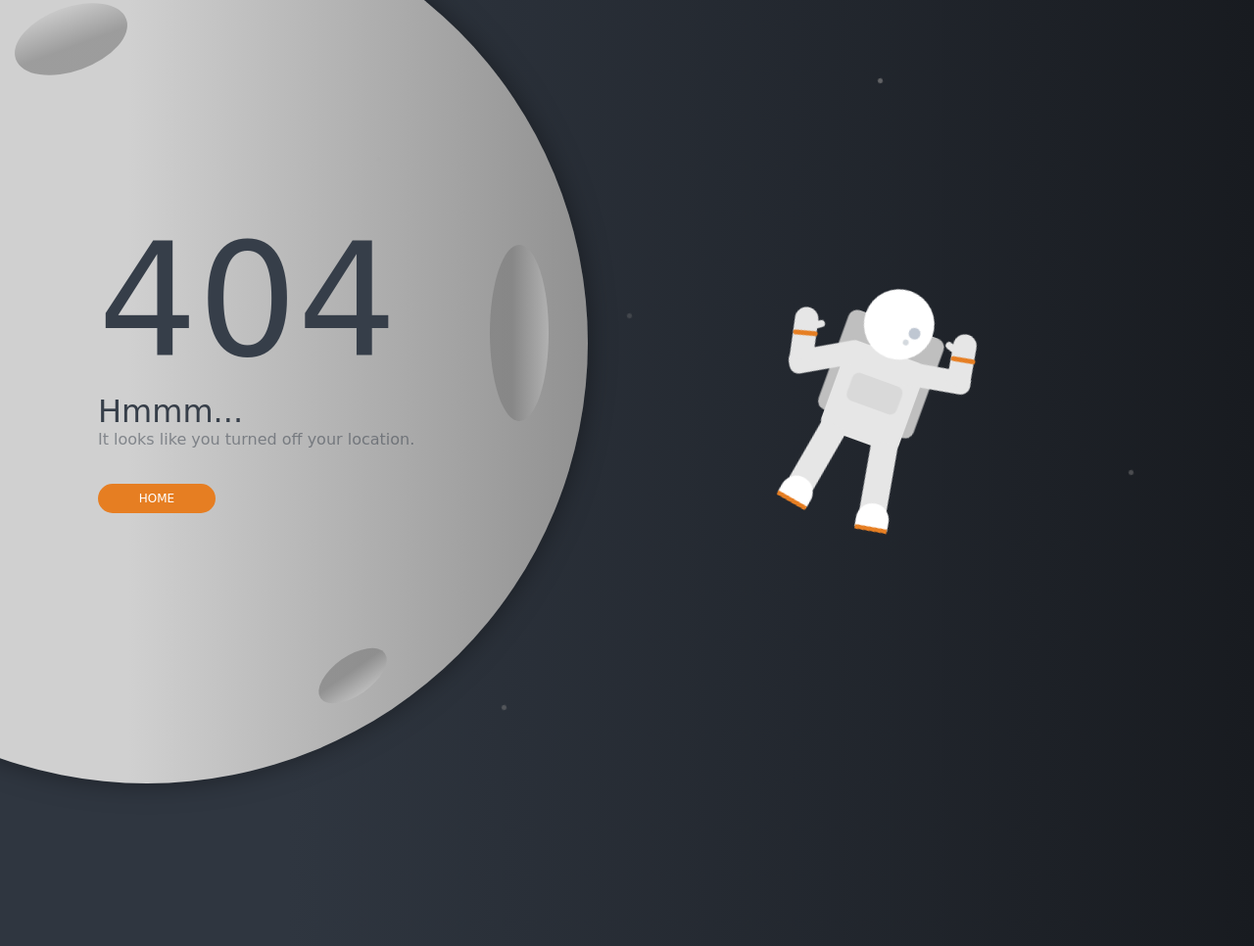
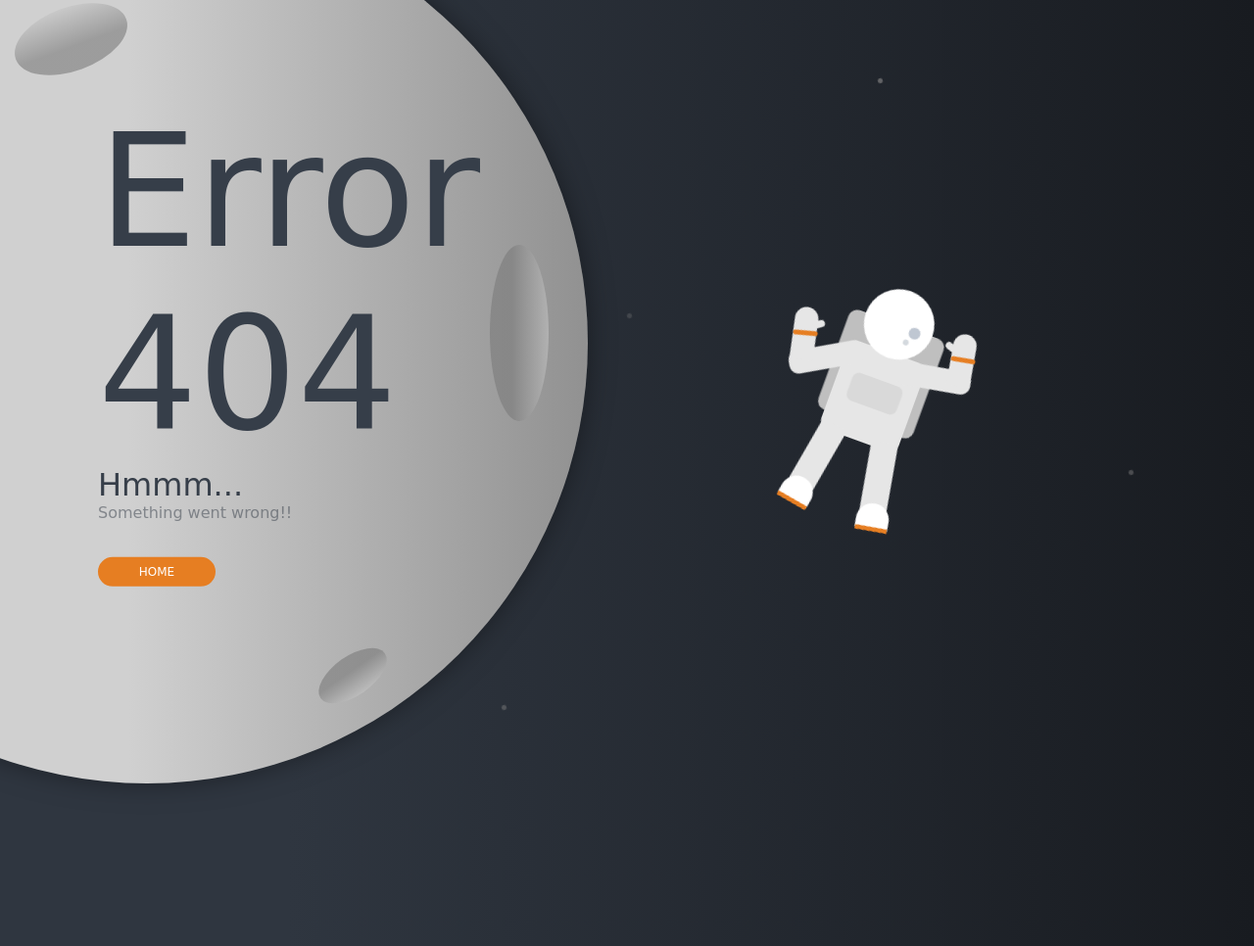
Before and after one commit to JanhviJoshi/risk-based-mfa, a Flask app: template templates/error_page.html in a window 1280 px wide; the page is wider, and only the part inside the window is pictured. Shown: that part at 98% size. Run offline with Flask 2, Linux system fonts and the light colour scheme; the template is opened without the code that fills it, so the values that code supplies are empty.

Commit message:
implemented password hashing, showing country code and updates error page

```diff
--- a/app.py
+++ b/app.py
@@ -7,6 +7,7 @@ from flask_jwt_extended import (
     JWTManager, jwt_required, get_jwt_identity, create_access_token, create_refresh_token,
     set_access_cookies, set_refresh_cookies, unset_jwt_cookies, unset_access_cookies
 )
+from werkzeug.security import generate_password_hash, check_password_hash
 from twilio.rest import Client
 
 from models.user import UserModel
@@ -17,7 +18,6 @@ from db import db
 app = Flask(__name__)
 
 # configuration settings
-app.config['BASE_URL'] = 'http://127.0.0.1:5000'  # Running on localhost
 app.config['SQLALCHEMY_DATABASE_URI'] = 'sqlite:///data.db'
 app.config['SQLALCHEMY_TRACK_MODIFICATIONS'] = False  # we don't want Flask's modification tracker
 app.config['JWT_SECRET_KEY'] = 'mfa-super-secret-key'  # Needs to be super complicated!
@@ -25,7 +25,7 @@ app.config['JWT_TOKEN_LOCATION'] = ['cookies']
 app.config['JWT_ACCESS_TOKEN_EXPIRES'] = datetime.timedelta(seconds=150)
 app.config['JWT_COOKIE_CSRF_PROTECT'] = True  # prevents Cross-Site Request Forgery(CSRF) attack
 app.config['JWT_CSRF_CHECK_FORM'] = True
-generateotp_url = "https://api.generateotp.com/"
+app.config['OTP_GENERATION_URL'] = "https://api.generateotp.com/"
 app.secret_key = "veryVERYsecret"
 
 jwt = JWTManager(app)
@@ -94,7 +94,7 @@ def assign_access_refresh_tokens(user_id, url):
 # deletes the access and refresh token from cookies
 def unset_jwt():
     resp = make_response(redirect(url_for("home")))
-    resp.set_cookie('username', max_age=0)
+    resp.set_cookie('locationData', max_age=0)
     unset_jwt_cookies(resp)
     return resp
 
@@ -122,7 +122,7 @@ def login():
 
         user = UserModel.find_by_username(username)
         if user:
-            if password == user.password:
+            if check_password_hash(user.password, password):
                 # storing in session; to be stored in db only if otp valid
                 session['username'] = username
                 session['password'] = password
@@ -261,7 +261,7 @@ def safe_zone():
 
 def request_otp(phone_number):
     print("inside request_otp")
-    req = requests.post(f"{generateotp_url}/generate", data={"initiator_id": phone_number})
+    req = requests.post(f"{app.config['OTP_GENERATION_URL']}/generate", data={"initiator_id": phone_number})
 
     if req.status_code == 201:
         # OK
@@ -289,7 +289,7 @@ def send_otp(phone_number, otp_code):
 
 
 def validate_otp(otp_code, phone_number):
-    req = requests.post(f"{generateotp_url}/validate/{otp_code}/{phone_number}")
+    req = requests.post(f"{app.config['OTP_GENERATION_URL']}/validate/{otp_code}/{phone_number}")
     print(f"code: {req.status_code}")
     # data = req.json()
     # print(data['message'])
@@ -313,7 +313,7 @@ def save_data_to_db():
 
     if not UserModel.find_by_username(session['username']):
         new_user = UserModel(
-            session['username'], session['password'], session['phone_number'],
+            session['username'], generate_password_hash(session['password']), session['phone_number'],
             None, None, None, None, None
         )
         new_user.save_to_db()
--- a/templates/error_page.html
+++ b/templates/error_page.html
@@ -18,9 +18,9 @@
     <div class="star star5"></div>
 
     <div class="error">
-        <div class="error__title">404</div>
+        <div class="error__title">Error<br>404</div>
         <div class="error__subtitle">Hmmm...</div>
-        <div class="error__description">It looks like you turned off your location.</div>
+        <div class="error__description">Something went wrong!!</div>
         <a href="{{url_for('home')}}"><button class="error__button error__button--active" >HOME</button></a>
     </div>
 
--- a/templates/register.html
+++ b/templates/register.html
@@ -15,6 +15,7 @@
             <div class="container">
                 <input type="text" placeholder="Username" name="username" required><br>
                 <input type="password" placeholder="Password" name="password" required><br>
+                <input type="text" class="country-code" value="+91 (India)" readonly>
                 <input type="text" placeholder="Mobile Number" name="phone_number" required><br>
                 <button type="submit" class="btn btn-primary btn-block btn-large">Sign Up</button>
             </div>
```
